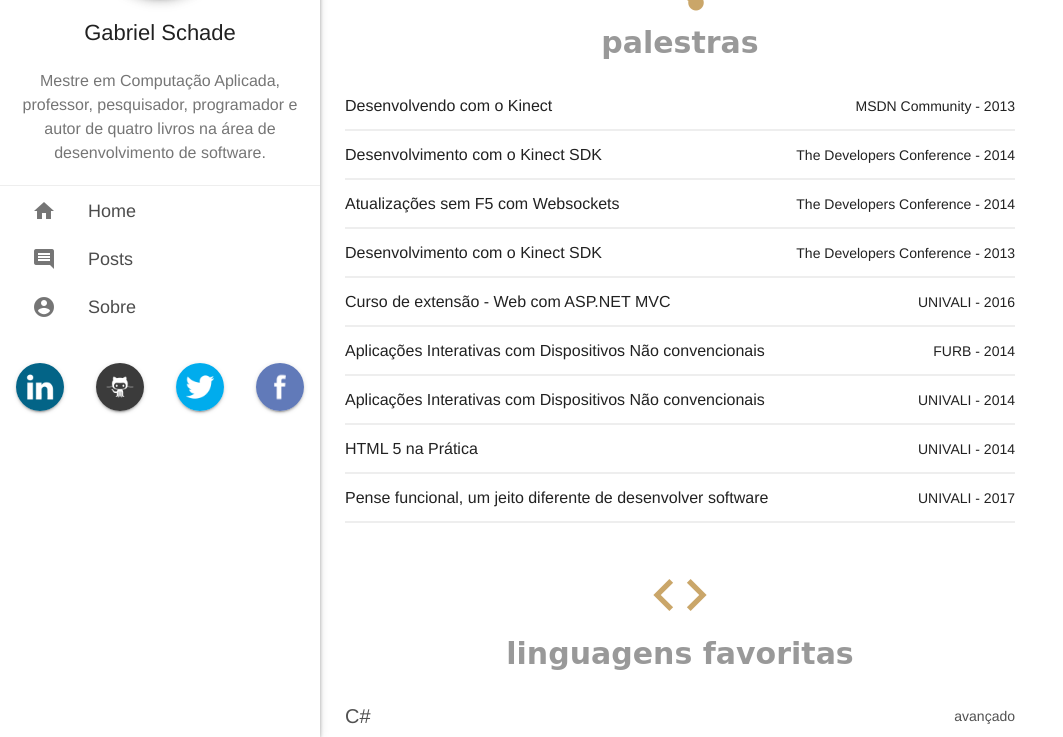
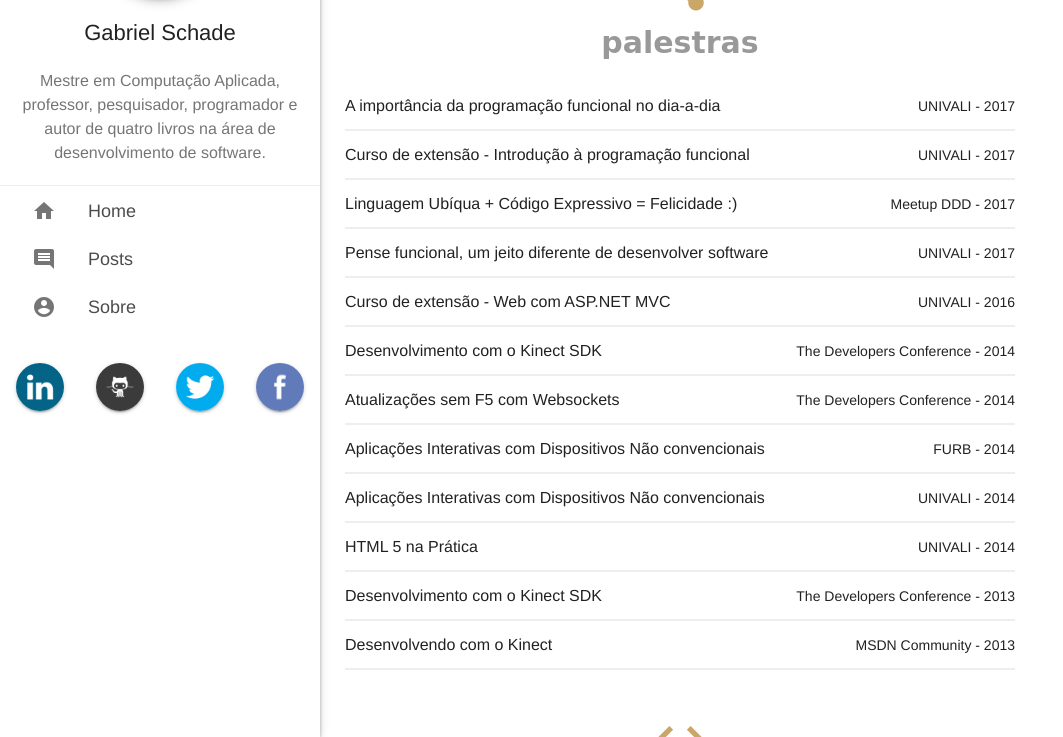
Before and after one commit to gabrielschade/gabrielschade.github.io, a Jekyll site: the page built from about.md, in a window 1280 px wide and 900 px high, scrolled down 2470 px, cut to the strip 163-900 px from the top of the window. Shown: the whole strip, without its empty margins (0-1063 px from the left). Built offline with Jekyll 4.4.1, drawn with Linux system fonts in a browser that asks for light colours; nearby versions of some CDN libraries; comment, search, counter and statistics services are not loaded.

```diff
--- a/_includes/skills.html
+++ b/_includes/skills.html
@@ -130,9 +130,33 @@
         <div class="row left-align">
             <ul>
             <li class="content-list-item margin-top-0 font-16 light-bottom-border">
-                <a class="none-decoration waves-effect font-16 no-padding" href="https://catarinati.com.br/evento-da-bludotnet-traz-palestra-sobre-desenvolvimento-com-kinect/">
-                Desenvolvendo com o Kinect
-                <span class="right font-small">MSDN Community - 2013</span>
+                <a class="none-decoration waves-effect font-16 no-padding" href="http://univali.br">
+                    A importância da programação funcional no dia-a-dia
+                <span class="right font-small"> UNIVALI - 2017</span>
+                </a>
+            </li>
+            <li class="content-list-item margin-top-0 font-16 light-bottom-border">
+                <a class="none-decoration waves-effect font-16 no-padding" href="http://univali.br">
+                    Curso de extensão - Introdução à programação funcional
+                <span class="right font-small"> UNIVALI - 2017</span>
+                </a>
+            </li>
+            <li class="content-list-item margin-top-0 font-16 light-bottom-border">
+                    <a class="none-decoration waves-effect font-16 no-padding" href="https://www.meetup.com/qualyteam/events/243888032/">
+                        Linguagem Ubíqua + Código Expressivo = Felicidade :)
+                    <span class="right font-small"> Meetup DDD - 2017</span>
+                    </a>
+            </li>
+            <li class="content-list-item margin-top-0 font-16 light-bottom-border">
+                <a class="none-decoration waves-effect font-16 no-padding" href="http://univali.br">
+                Pense funcional, um jeito diferente de desenvolver software
+                <span class="right font-small"> UNIVALI - 2017</span>
+                </a>
+            </li>
+            <li class="content-list-item margin-top-0 font-16 light-bottom-border">
+                <a class="none-decoration waves-effect font-16 no-padding" href="http://univali.br">
+                Curso de extensão - Web com ASP.NET MVC
+                <span class="right font-small"> UNIVALI - 2016</span>
                 </a>
             </li>
             <li class="content-list-item margin-top-0 font-16 light-bottom-border">
@@ -145,18 +169,6 @@
                  <a class="none-decoration waves-effect font-16 no-padding" href="http://www.thedevelopersconference.com.br/tdc/2014/florianopolis/trilha-web">
                 Atualizações sem F5 com Websockets
                 <span class="right font-small"> The Developers Conference - 2014</span>
-                 </a>
-             </li>
-              <li class="content-list-item margin-top-0 font-16 light-bottom-border">
-                 <a class="none-decoration waves-effect font-16 no-padding" href="http://www.thedevelopersconference.com.br/tdc/2013/florianopolis/trilha-dot-net#programacao">
-                Desenvolvimento com o Kinect SDK
-                <span class="right font-small"> The Developers Conference - 2013</span>
-                 </a>
-             </li>
-             <li class="content-list-item margin-top-0 font-16 light-bottom-border">
-                 <a class="none-decoration waves-effect font-16 no-padding" href="http://univali.br">
-                Curso de extensão - Web com ASP.NET MVC
-                <span class="right font-small"> UNIVALI - 2016</span>
                  </a>
              </li>
              <li class="content-list-item margin-top-0 font-16 light-bottom-border">
@@ -178,11 +190,20 @@
                 </a>
             </li>
             <li class="content-list-item margin-top-0 font-16 light-bottom-border">
-                 <a class="none-decoration waves-effect font-16 no-padding" href="http://univali.br">
-                 Pense funcional, um jeito diferente de desenvolver software
-                <span class="right font-small"> UNIVALI - 2017</span>
+                 <a class="none-decoration waves-effect font-16 no-padding" href="http://www.thedevelopersconference.com.br/tdc/2013/florianopolis/trilha-dot-net#programacao">
+                Desenvolvimento com o Kinect SDK
+                <span class="right font-small"> The Developers Conference - 2013</span>
                  </a>
             </li>
+            <li class="content-list-item margin-top-0 font-16 light-bottom-border">
+                    <a class="none-decoration waves-effect font-16 no-padding" href="https://catarinati.com.br/evento-da-bludotnet-traz-palestra-sobre-desenvolvimento-com-kinect/">
+                    Desenvolvendo com o Kinect
+                    <span class="right font-small">MSDN Community - 2013</span>
+                     </a>
+            </li>
+
+
+
             </ul>
         </div>
     </div>
--- a/_posts/2017-09-10-linq-distinct.markdown
+++ b/_posts/2017-09-10-linq-distinct.markdown
@@ -3,7 +3,7 @@
 title:  "Utilizando o Distinct do LINQ com dignidade"
 date:   2017-09-10 00:00:00 +0000
 comments: true
-tags: [C#, Dev]
+tags: [C#]
 ---
 
 Olá pessoas do meu coração, depois de dois posts com bastante conversa e pouca programação, decidi que já era hora de mostrar um pouco de código, neste post irei ilustrar um problema bem específico, o método `Distinct` provido pelo LINQ.
--- a/_posts/2017-09-24-fsharp-test.markdown
+++ b/_posts/2017-09-24-fsharp-test.markdown
@@ -3,7 +3,7 @@
 title:  "Código em C#, teste unitário em F#"
 date:   2017-09-24 00:00:00 +0000
 comments: true
-tags: [C#, F#, Dev]
+tags: [C#, F#]
 ---
 
 Olá pessoas, que tal falar um pouco sobre teste unitário?
```
Also changed, not shown: _posts/2017-11-06-object-container.markdown (added, +64 -0 lines), _posts/2017-11-09-mapeando-incertezas-option.markdown (added, +89 -0 lines). Lines whose indentation alone changed are shown as unchanged.
